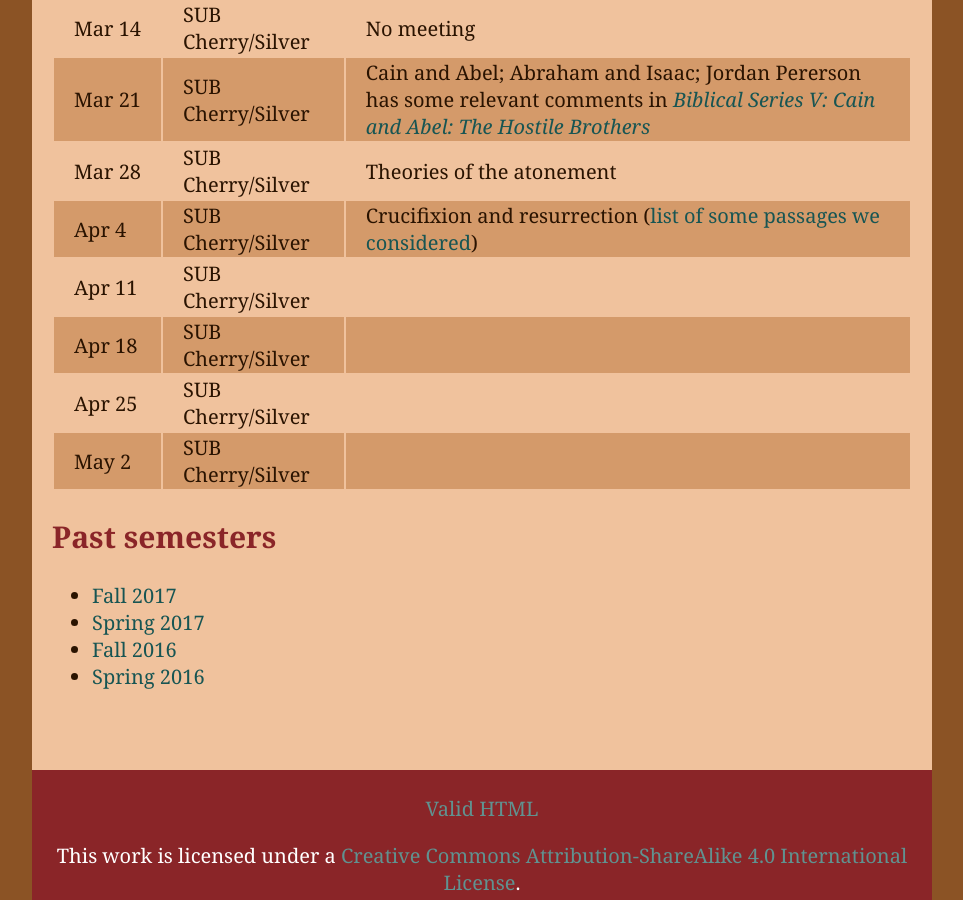
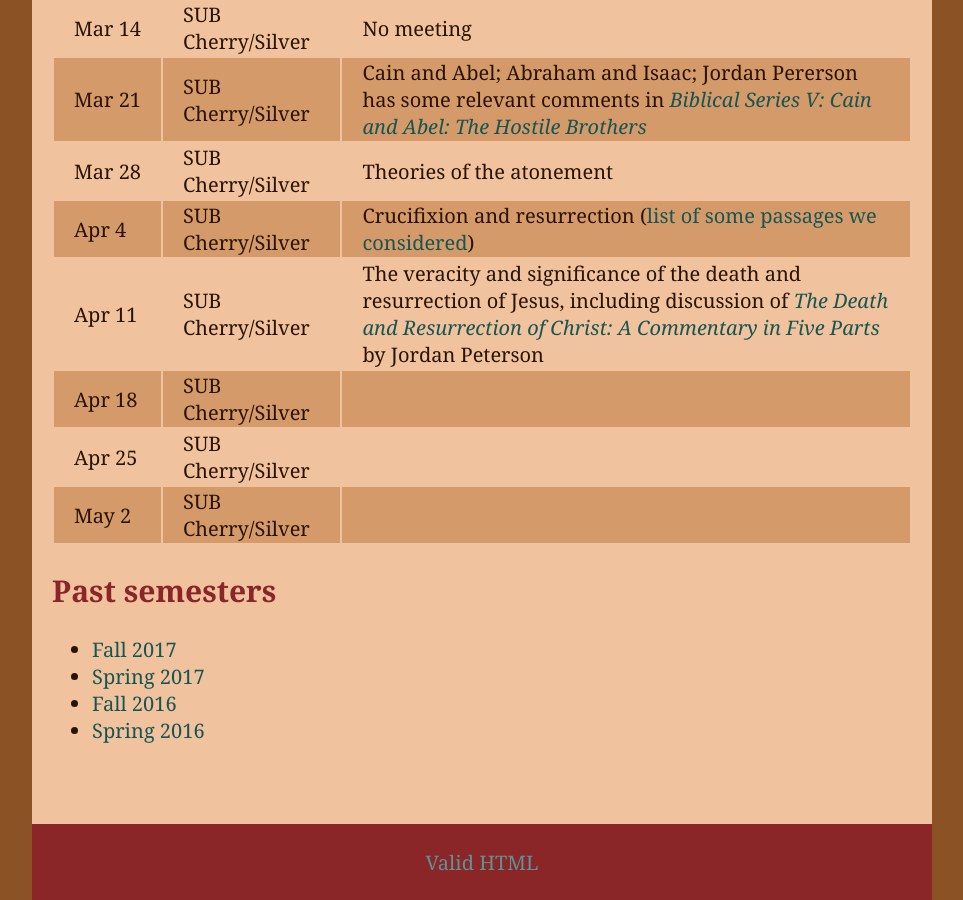
Before and after one commit to jarthurgross/gcf-website, a Jekyll site: the page built from lunchbox_theology/index.md, in a window 1280 px wide and 900 px high, scrolled down 1189 px. Shown: the whole window, without its empty margins (158-1121 px from the left). Built offline with Jekyll 4.4.1, drawn with Linux system fonts in a browser that asks for light colours; Markdown is read by kramdown in place of the engine named in the settings.

Commit message:
Update bible study and lunchbox theology schedules

```diff
--- a/lunchbox_theology/index.md
+++ b/lunchbox_theology/index.md
@@ -32,7 +32,7 @@ relevant reading material as we settle on them.
 | Mar&nbsp;21 | SUB Cherry/Silver | Cain and Abel; Abraham and Isaac; Jordan Pererson has some relevant comments in [*Biblical Series V: Cain and Abel: The Hostile Brothers*][peterson5] |
 | Mar&nbsp;28 | SUB Cherry/Silver | Theories of the atonement |
 | Apr&nbsp;4  | SUB Cherry/Silver | Crucifixion and resurrection ([list of some passages we considered][crucifix]) |
-| Apr&nbsp;11 | SUB Cherry/Silver | |
+| Apr&nbsp;11 | SUB Cherry/Silver | The veracity and significance of the death and resurrection of Jesus, including discussion of [*The Death and Resurrection of Christ: A Commentary in Five Parts*][petersonchrist] by Jordan Peterson |
 | Apr&nbsp;18 | SUB Cherry/Silver | |
 | Apr&nbsp;25 | SUB Cherry/Silver | |
 | May&nbsp;2  | SUB Cherry/Silver | |
```
Also changed, not shown: other parts of lunchbox_theology/index.md (+1 -0 lines), bible_study/index.md (+1 -1 lines).
